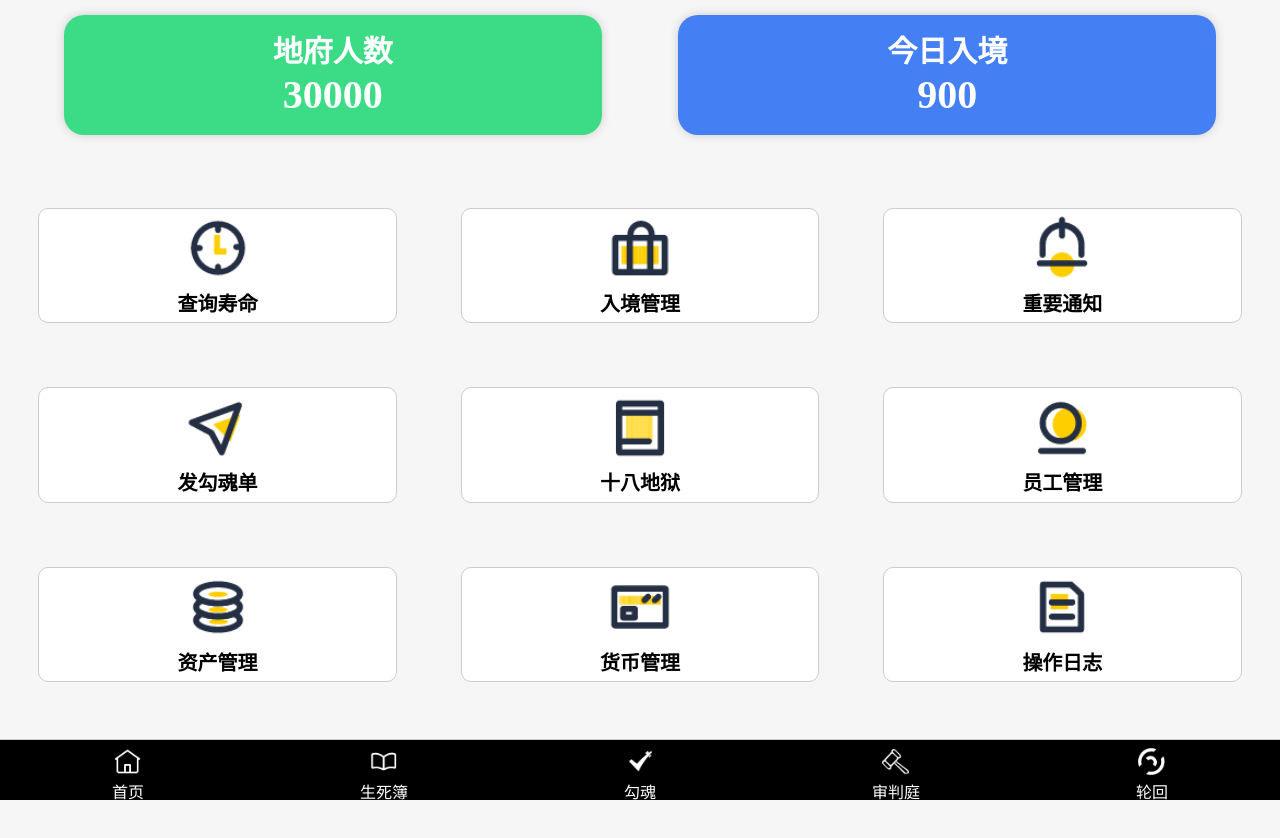
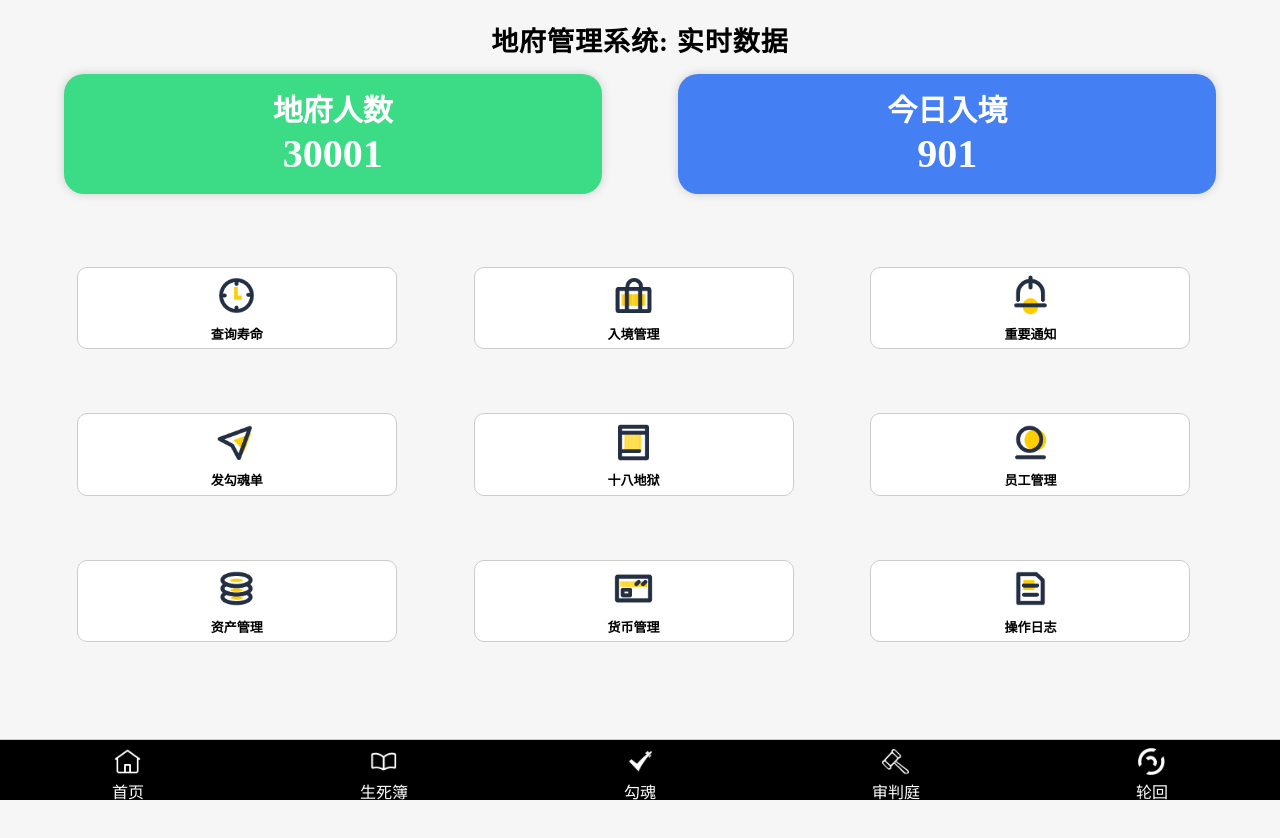
Before and after one commit to DSW1609/DSWDF, a plain HTML site: page index.html in a window 1280 px wide. Drawn offline with Linux system fonts and the light colour scheme.

Commit message:
9 16 20 38 DSW

```diff
--- a/css/index.css
+++ b/css/index.css
@@ -120,7 +120,15 @@ body {
   margin: 0 auto;
   text-align: center;
 }
-
+.df_dfgl{
+  position: relative;
+  top:10px;
+  letter-spacing: 1px;
+  margin: 10px;
+  padding: 0;
+  font-size: 27px;
+  text-align: center;
+}
 .df_use {
   position: relative;
   width: 100%;
@@ -128,20 +136,25 @@ body {
   top: 10px;
   margin: 0 auto;
 }
-
+.df_use_cygn{
+  position: relative;
+  top:-10px;
+  text-align: center;
+  letter-spacing: 1px;
+  margin: 10px;
+  padding: 0;
+}
 .df_use_one {
   position: relative;
   float: left;
-  width: 28%;
-  height: 35%;
+  width: 25%;
+  height: 25%;
   top: -5%;
   margin-top: 5%;
-  left: -2%;
-  margin-left: 5%;
+  margin-left: 6%;
   background: #fff;
   border: 1px solid #ccc;
   box-sizing: border-box;
-  /* box-shadow: 0px 0px 2px #ccc; */
   border-radius: 10px;
 }
 
@@ -179,7 +192,7 @@ body {
   top: 5%;
   margin: 0 auto;
   background-repeat: no-repeat;
-  background-size: 70px;
+  background-size: 45px;
   background-position: center;
 }
 
@@ -188,7 +201,7 @@ body {
   width: 100%;
   height: 30%;
   top: 10%;
-  font-size: 20px;
+  font-size: 13px;
   font-weight: bold;
   text-align: center;
 }
--- a/index.html
+++ b/index.html
@@ -7,11 +7,13 @@
   <meta http-equiv="X-UA-Compatible" content="ie=edge">
   <title>地府管理系统</title>
   <link rel="stylesheet" href="css/index.css">
+  <link rel="icon" href="images/favicon.ico" type="image/x-icon" />
 </head>
 
 <body>
   <!-- 主要内容开始 -->
   <div class="df_body">
+    <h2 class="df_dfgl">地府管理系统: 实时数据</h2>
     <!-- 上方数据展示窗口开始 -->
     <div class="df_show_list">
       <!-- 单个展示窗口开始 -->
@@ -22,7 +24,7 @@
           <span class="df_show_tet">地府人数</span>
           <br>
           <!-- 底部文字 -->
-          <span class="df_show_teb">30000</span>
+          <span class="df_show_teb" id="df_show_rs">30000</span>
         </div>
       </div>
       <div class="df_show_one df_show_one2">
@@ -32,7 +34,7 @@
           <span class="df_show_tet">今日入境</span>
           <br>
           <!-- 底部文字 -->
-          <span class="df_show_teb">900</span>
+          <span class="df_show_teb" id="df_show_rj">900</span>
         </div>
       </div>
     </div>
@@ -201,6 +203,7 @@
     </div>
   </div>
   <!-- 底部导航栏结束 -->
+  <script src="js/index.js"></script>
 </body>
 
 </html>
--- a/js/index.js
+++ b/js/index.js
@@ -0,0 +1,12 @@
+function df_jia1(obj, cs_num,time) {
+  var obj = document.querySelector(obj);
+  var obj_num = cs_num;
+  var obj_timer = setInterval(function() {
+    obj_num++;
+    obj.innerHTML = obj_num;
+  }, time*1000)
+}
+// 地府总人数
+df_jia1("#df_show_rs",30000,5)
+// 今日入境人数
+df_jia1("#df_show_rj",900,5)
```
Also changed, not shown: images/favicon.ico (added), images/favicon.png (added).
